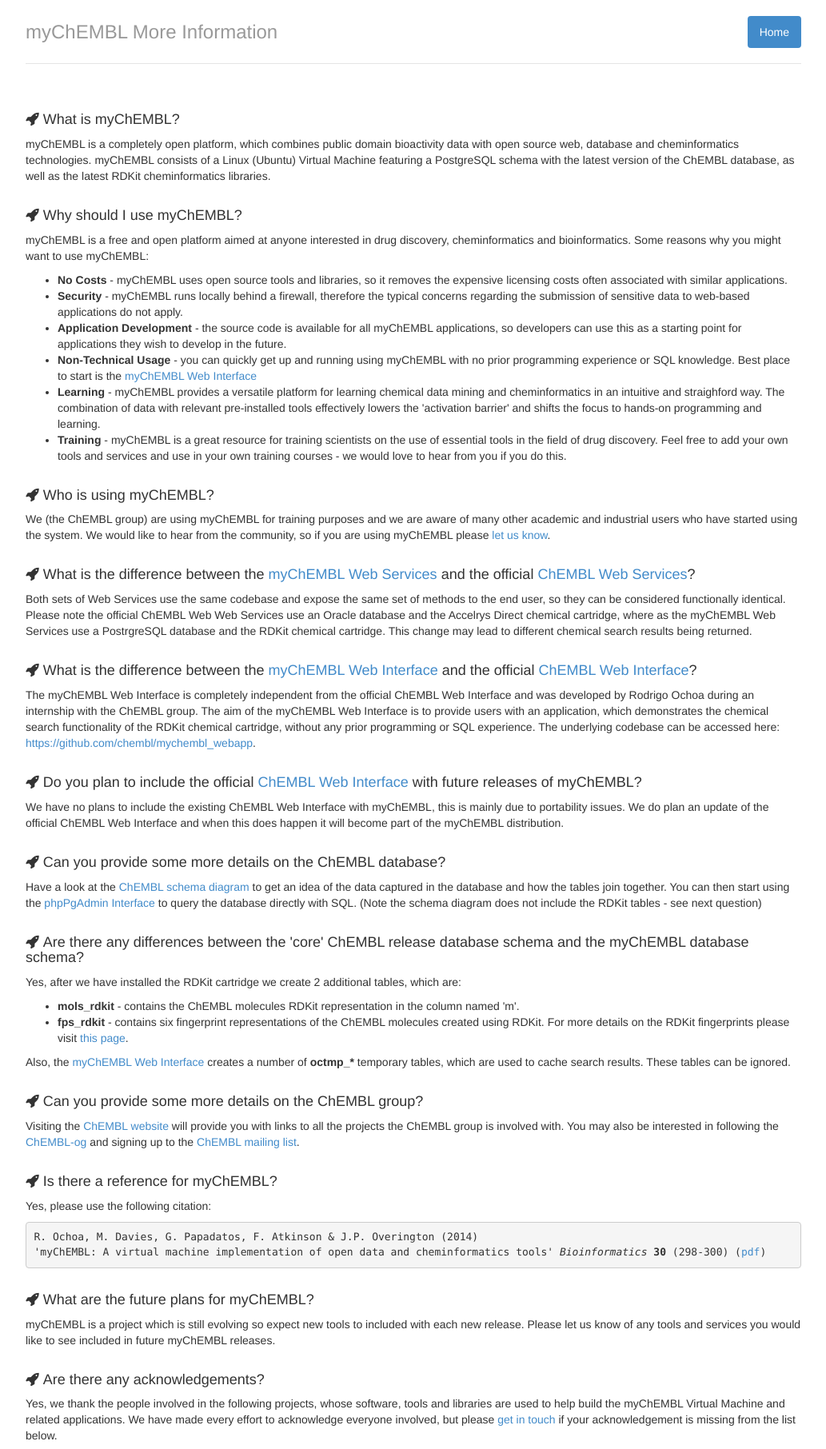
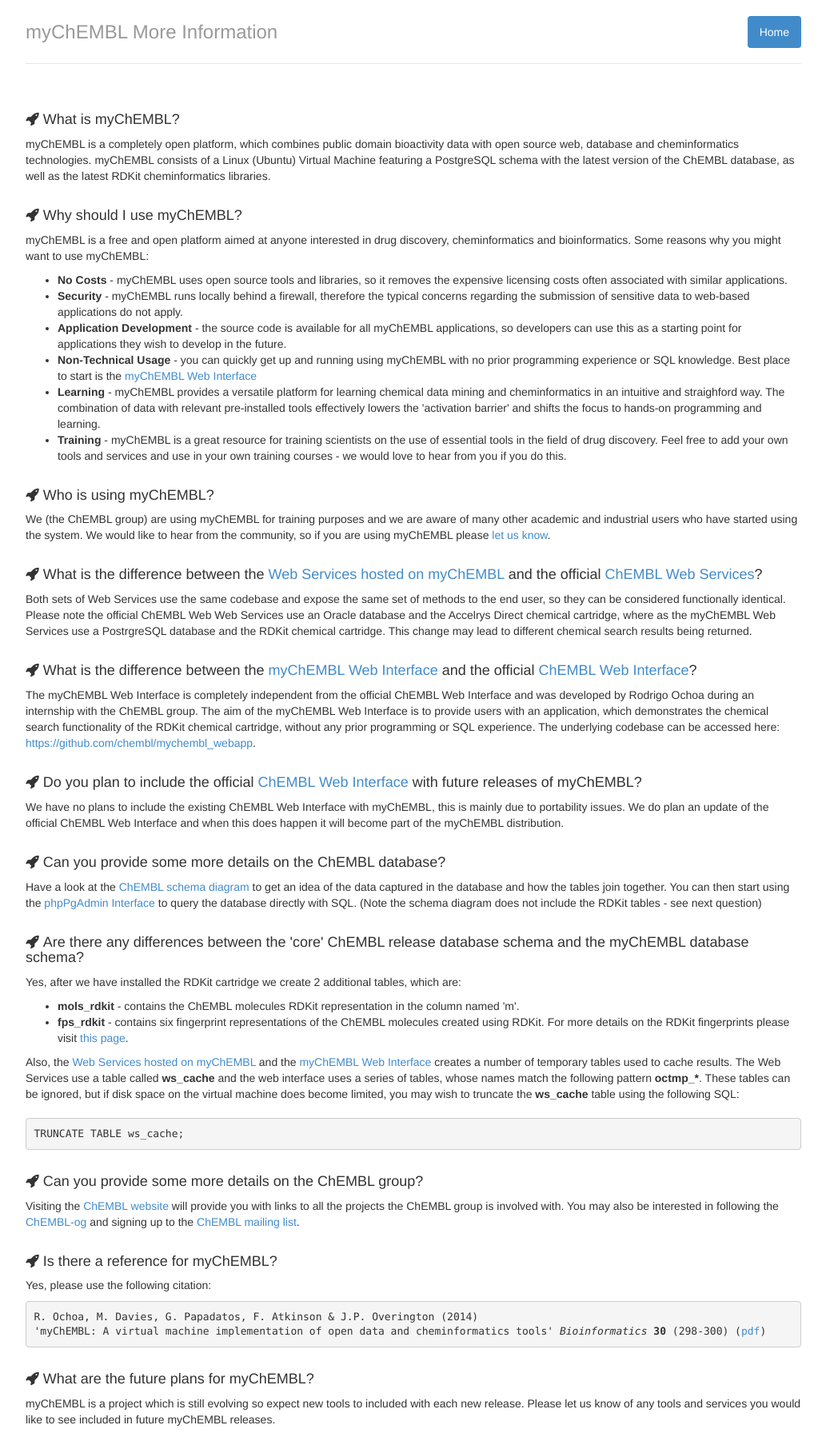
Before and after one commit to chembl/mychembl, a PHP site: page /more in a window 1280 px wide. Shown: the top 1812 px of the page at 80% size, without its empty margins (123-1156 px from the left). Run offline with PHP 8.4, Linux system fonts and the light colour scheme.

Commit message:
Adding comment about ws_cache table

```diff
--- a/launchpad/more.php
+++ b/launchpad/more.php
@@ -28,7 +28,7 @@
           <h4><i class="fa fa-rocket"></i>&nbsp;Who is using myChEMBL?</h4>
           <p>We (the ChEMBL group) are using myChEMBL for training purposes and we are aware of many other academic and industrial users who have started using the system. We would like to hear from the community, so if you are using myChEMBL please <a href="mailto:mychembl@ebi.ac.uk">let us know</a>.</p>
 
-          <h4><i class="fa fa-rocket"></i>&nbsp;What is the difference between the <a href="/chemblws/docs/">myChEMBL Web Services</a> and the official <a href="https://www.ebi.ac.uk/chembl/ws">ChEMBL Web Services</a>?</h4>
+          <h4><i class="fa fa-rocket"></i>&nbsp;What is the difference between the <a href="/chemblws/docs/">Web Services hosted on myChEMBL</a> and the official <a href="https://www.ebi.ac.uk/chembl/ws">ChEMBL Web Services</a>?</h4>
           <p>Both sets of Web Services use the same codebase and expose the same set of methods to the end user, so they can be considered functionally identical. Please note the official ChEMBL Web Web Services use an Oracle database and the Accelrys Direct chemical cartridge, where as the myChEMBL Web Services use a PostrgreSQL database and the RDKit chemical cartridge. This change may lead to different chemical search results being returned.</p>
 
           <h4><i class="fa fa-rocket"></i>&nbsp;What is the difference between the <a href="/mychembl/app/home.php">myChEMBL Web Interface</a> and the official <a href="https://www.ebi.ac.uk/chembl">ChEMBL Web Interface</a>?</h4>
@@ -46,9 +46,11 @@
               <li><strong>mols_rdkit</strong> - contains the ChEMBL molecules RDKit representation in the column named 'm'.</li>
               <li><strong>fps_rdkit</strong> - contains six fingerprint representations of the ChEMBL molecules created using RDKit. For more details on the RDKit fingerprints please visit <a href="http://code.google.com/p/rdkit/wiki/FingerprintsInTheRDKit">this page</a>.</li>
             </ul>
-            Also, the <a href="/mychembl/app/home.php">myChEMBL Web Interface</a> creates a number of <strong>octmp_*</strong> temporary tables, which are used to cache search results. These tables can be ignored.
+            Also, the <a href="/chemblws/docs/">Web Services hosted on myChEMBL</a> and the <a href="/mychembl/app/home.php">myChEMBL Web Interface</a> creates a number of temporary tables used to cache results. The Web Services use a table called <strong>ws_cache</strong> and the web interface uses a series of tables, whose names match the following pattern <strong>octmp_*</strong>. These tables can be ignored, but if disk space on the virtual machine does become limited, you may wish to truncate the <strong>ws_cache</strong> table using the following SQL:
+           <br/>
+           <br/>
+           <pre class="pre-scrollable">TRUNCATE TABLE ws_cache;</pre>
           </p>
-
 
           <h4><i class="fa fa-rocket"></i>&nbsp;Can you provide some more details on the ChEMBL group?</h4>
           <p>Visiting the <a href="https://www.ebi.ac.uk/chembl/">ChEMBL website</a> will provide you with links to all the projects the ChEMBL group is involved with. You may also be interested in following the <a href="http://chembl.blogspot.co.uk/">ChEMBL-og</a> and signing up to the <a href="http://listserver.ebi.ac.uk/mailman/listinfo/chembl-announce">ChEMBL mailing list</a>.</p>
```
